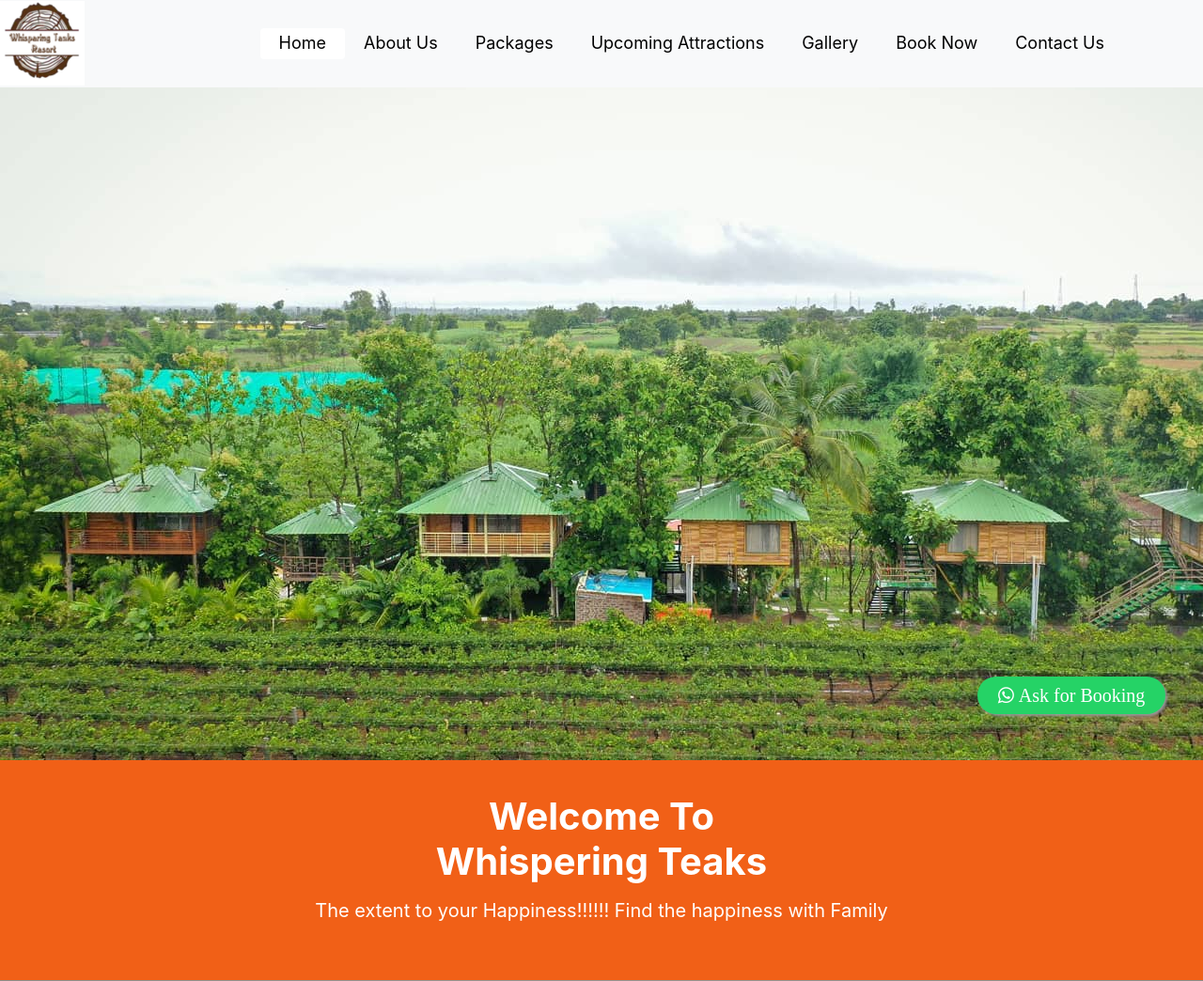
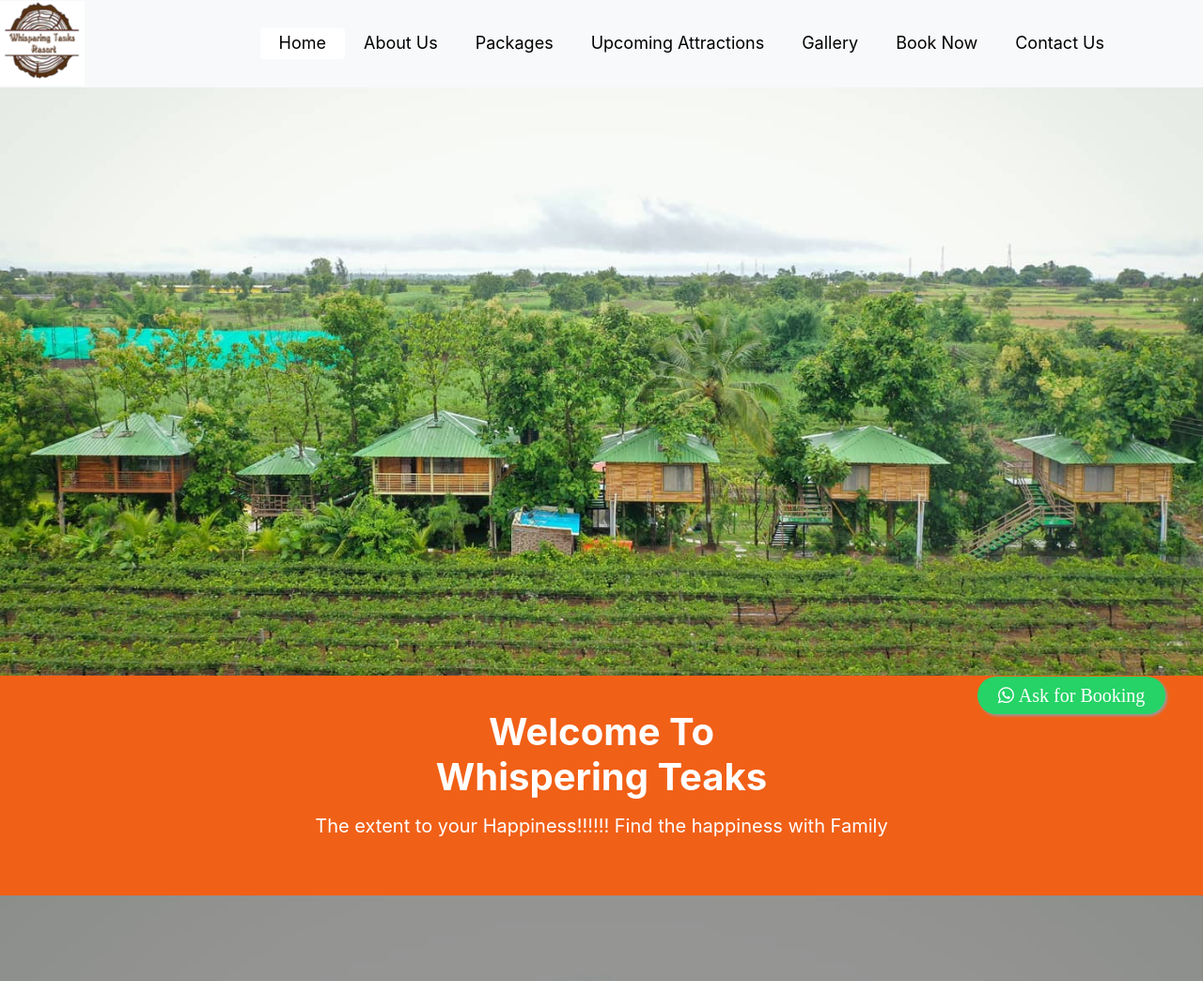
Before and after one commit to pallavitambe1234/NargisResort, a PHP site: page / in a window 1280 px wide; the page is wider, and only the part inside the window is pictured. Shown: the top 1044 px of that part at 94% size. Run offline with PHP 8.4, Linux system fonts and the light colour scheme; some libraries are stand-ins or nearby versions; some web fonts are replaced.

Commit message:
changes
Done

```diff
--- a/index.php
+++ b/index.php
@@ -5,9 +5,9 @@
 <body>
 
 	<?php include'includes/header.php';?>
-	<li class="text-center">
-				<img src="images/slider-03.jpg" alt="">
-			</li>
+	 <div >
+				<img src="images/slider-03.jpg" alt="" style="width: 100%; height:100%">
+	</div>
 	<!--<div id="slides" class="cover-slides">
 		<li class="text-center">
 				<img src="images/slider-03.jpg" alt="">
@@ -169,7 +169,7 @@
 					</div>
 				</div>-->
 			</li>
-			<li class="text-center">
+			<!--<li class="text-center">
 				<img src="images/slider-03.jpg" alt="">
 				<!--<div class="container">
 					<div class="row">
@@ -181,7 +181,7 @@
 						</div>
 					</div>
 				</div>-->
-			</li>
+			</li>-->
 			<li class="text-center">
 				<img src="images/tank.jpg" alt="">
 				<!--<div class="container">
```
